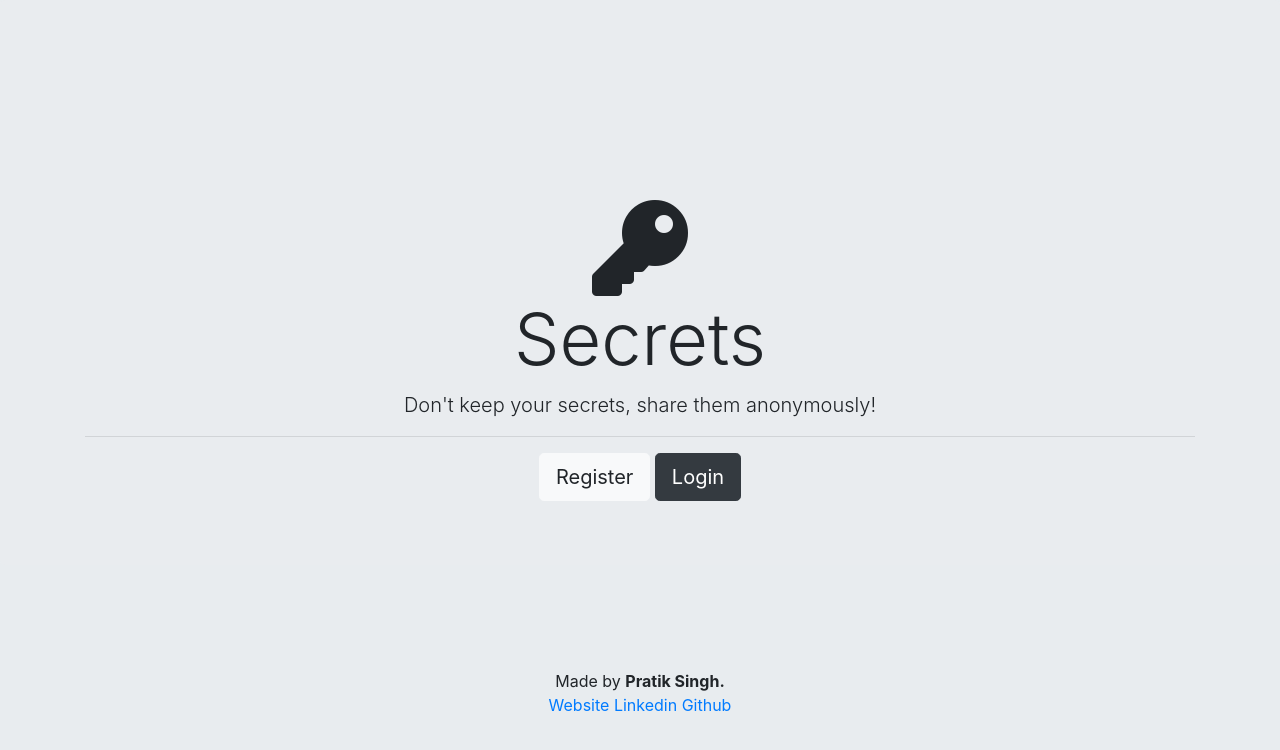
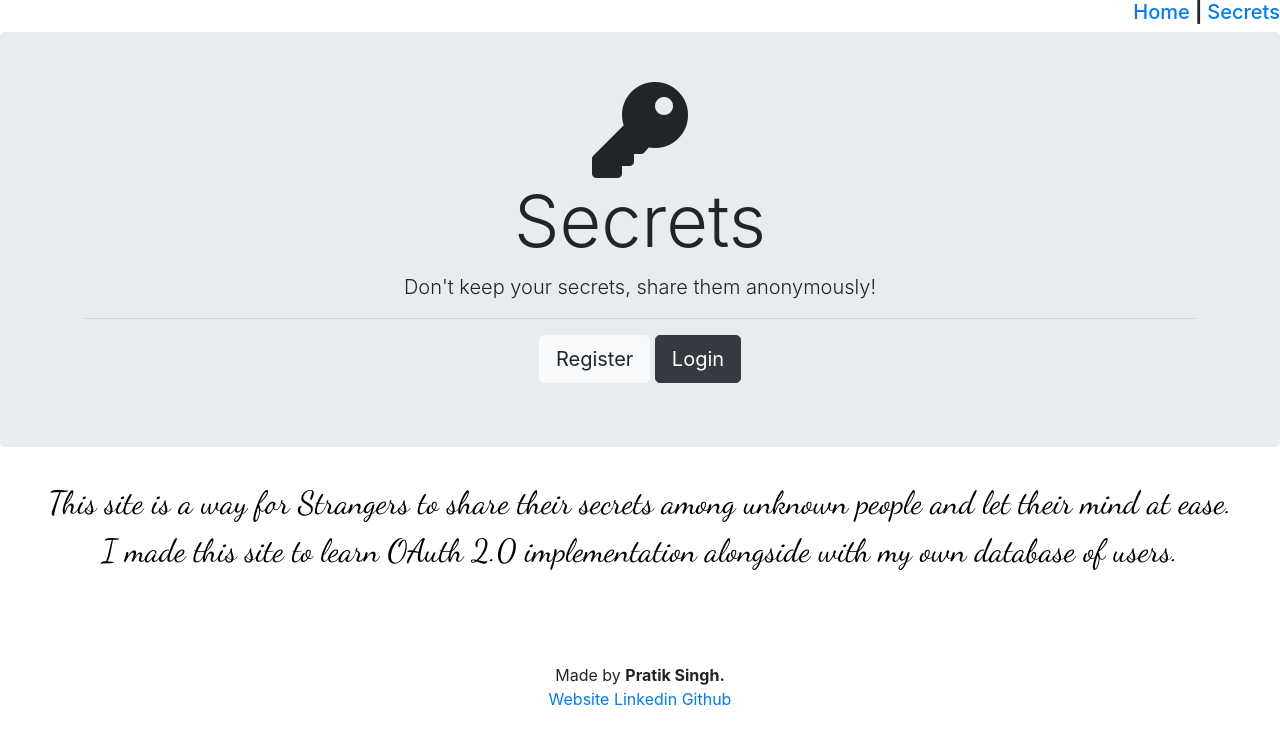
Before and after one commit to kitarp29/Secrets, a Node server app: page / in a window 1280 px wide. Shown: the top 750 px of the page. Run offline with Node 20, Linux system fonts and the light colour scheme; some libraries are stand-ins or nearby versions.

Commit message:
localhost ma kaam kr raha h

```diff
--- a/app.js
+++ b/app.js
@@ -4,7 +4,12 @@ const express = require("express");
 const bodyParser = require("body-parser");
 const ejs = require("ejs");
 const mongoose = require("mongoose");
-const encrypt = require("mongoose-encryption");
+const session = require('express-session');
+const passport = require("passport");
+const passportLocalMongoose = require("passport-local-mongoose");
+const GoogleStrategy = require('passport-google-oauth20').Strategy;
+const findOrCreate = require('mongoose-findorcreate');
+
 const app = express();
 
 app.use(express.static("public"));
@@ -13,68 +18,165 @@ app.use(bodyParser.urlencoded({
   extended: true
 }));
 
-mongoose.connect("mongodb://localhost:27017/userDB", {
-  useUnifiedTopology: true,
-  useNewUrlParser: true
+app.use(session({
+  secret: "Our little secret.",
+  resave: false,
+  saveUninitialized: false
+}));
+
+app.use(passport.initialize());
+app.use(passport.session());
+
+mongoose.connect("mongodb://localhost:27017/userDB", {useNewUrlParser: true, useUnifiedTopology: true });
+mongoose.set("useCreateIndex", true);
+
+const userSchema = new mongoose.Schema ({
+  email: String,
+  password: String,
+  googleId: String,
+  secret: String
 });
 
-const userSchema = new mongoose.Schema({
-  email: {type:String,required:true},
-  password: String
-});
-
-userSchema.plugin(encrypt,{secret:process.env.SECRET ,encryptedFields:["password"] });
+userSchema.plugin(passportLocalMongoose);
+userSchema.plugin(findOrCreate);
 
 const User = new mongoose.model("User", userSchema);
 
-app.get("/", function(req, res) {
+passport.use(User.createStrategy());
+
+passport.serializeUser(function(user, done) {
+  done(null, user.id);
+});
+
+passport.deserializeUser(function(id, done) {
+  User.findById(id, function(err, user) {
+    done(err, user);
+  });
+});
+
+passport.use(new GoogleStrategy({
+    clientID: process.env.CLIENT_ID,
+    clientSecret: process.env.CLIENT_SECRET,
+    callbackURL: "http://localhost:3000/auth/google/secrets",
+    userProfileURL: "https://www.googleapis.com/oauth2/v3/userinfo"
+  },
+  function(accessToken, refreshToken, profile, cb) {
+    console.log(profile);
+
+    User.findOrCreate({ googleId: profile.id }, function (err, user) {
+      return cb(err, user);
+    });
+  }
+));
+
+app.get("/", function(req, res){
   res.render("home");
 });
 
-app.get("/login", function(req, res) {
+app.get("/auth/google",
+  passport.authenticate('google', { scope: ["profile"] })
+);
+
+app.get("/auth/google/secrets",
+  passport.authenticate('google', { failureRedirect: "/login" }),
+  function(req, res) {
+    // Successful authentication, redirect to secrets.
+    res.redirect("/secrets");
+  });
+
+app.get("/login", function(req, res){
   res.render("login");
 });
 
-app.get("/register", function(req, res) {
+app.get("/register", function(req, res){
   res.render("register");
 });
 
-app.post("/register", function(req, res) {
-  const newUser = new User({
-    email: req.body.username,
-    password: req.body.password
-  });
-
-  newUser.save(function(err) {
-    if (err) {
+app.get("/secrets", function(req, res){
+  User.find({"secret": {$ne: null}}, function(err, foundUsers){
+    if (err){
       console.log(err);
     } else {
-      res.render("secrets");
-    }
-  });
-});
-
-app.post("/login", function(req, res) {
-  const username = req.body.username;
-  const password = req.body.password;
-
-  User.findOne({email: username}, function(err, founduser) {
-    if (err) {
-      console.log(err);
-    } else {
-      if (founduser) {
-        if (founduser.password === password) {
-          res.render("secrets");
-        }
-        else{
-           req.flash("error");
-        }
+      if (foundUsers) {
+        res.render("secrets", {usersWithSecrets: foundUsers});
       }
     }
   });
 });
 
+app.get("/submit", function(req, res){
+  if (req.isAuthenticated()){
+    res.render("submit");
+  } else {
+    res.redirect("/login");
+  }
+});
+
+app.post("/submit", function(req, res){
+  const submittedSecret = req.body.secret;
+
+//Once the user is authenticated and their session gets saved, their user details are saved to req.user.
+  // console.log(req.user.id);
+
+  User.findById(req.user.id, function(err, foundUser){
+    if (err) {
+      console.log(err);
+    } else {
+      if (foundUser) {
+        foundUser.secret = submittedSecret;
+        foundUser.save(function(){
+          res.redirect("/secrets");
+        });
+      }
+    }
+  });
+});
+
+app.get("/logout", function(req, res){
+  req.logout();
+  res.redirect("/");
+});
+
+app.post("/register", function(req, res){
+
+  User.register({username: req.body.username}, req.body.password, function(err, user){
+    if (err) {
+      console.log(err);
+      res.redirect("/register");
+    } else {
+      passport.authenticate("local")(req, res, function(){
+        res.redirect("/secrets");
+      });
+    }
+  });
+
+});
+
+app.post("/login", function(req, res){
+
+  const user = new User({
+    username: req.body.username,
+    password: req.body.password
+  });
+
+  req.login(user, function(err){
+    if (err) {
+      console.log(err);
+    } else {
+      passport.authenticate("local")(req, res, function(){
+        res.redirect("/secrets");
+      });
+    }
+  });
+
+});
+
+
+
+
+
+
 
 app.listen(3000, function() {
-  console.log("I'm running BITCH");
-})
+  console.log("Server started on port 3000.");
+});
--- a/public/css/styles.css
+++ b/public/css/styles.css
@@ -1,16 +1,15 @@
-
-body {
-  background-color: #E8ECEF;
+h5{
+  text-align: right;
 }
-
 .centered {
-    padding-top: 200px;
+    padding-top: 50px;
     text-align: center;
 }
 
 .secret-text {
+  font-family: 'Dancing Script', cursive;
   text-align: center;
   font-size: 2rem;
-  color: #fff;
-  background-color: #000;
+  color: #000;
+
 }
--- a/views/home.ejs
+++ b/views/home.ejs
@@ -9,8 +9,10 @@
     <hr>
     <a class="btn btn-light btn-lg" href="/register" role="button">Register</a>
     <a class="btn btn-dark btn-lg" href="/login" role="button">Login</a>
-
   </div>
 </div>
+<p class="secret-text">
+This site is a way for Strangers to share their secrets among unknown people and let their mind at ease.
+<br>I made this site to learn OAuth 2.0 implementation alongside with my own database of users.</p>
 
 <%- include('partials/footer') %>
--- a/views/partials/header.ejs
+++ b/views/partials/header.ejs
@@ -7,6 +7,9 @@
   <link rel="stylesheet" href="https://use.fontawesome.com/releases/v5.6.3/css/all.css" integrity="sha384-UHRtZLI+pbxtHCWp1t77Bi1L4ZtiqrqD80Kn4Z8NTSRyMA2Fd33n5dQ8lWUE00s/" crossorigin="anonymous">
   <link rel="stylesheet" href="https://stackpath.bootstrapcdn.com/bootstrap/4.2.1/css/bootstrap.min.css" integrity="sha384-GJzZqFGwb1QTTN6wy59ffF1BuGJpLSa9DkKMp0DgiMDm4iYMj70gZWKYbI706tWS" crossorigin="anonymous">
   <link rel="stylesheet" href="css/styles.css">
+  <link href="https://fonts.googleapis.com/css2?family=Dancing+Script&display=swap" rel="stylesheet">
 </head>
 
 <body>
+<h5><a href="/">Home    </a><span><b> | </b></span>
+<a href="/secrets">   Secrets </a></h5>
--- a/views/register.ejs
+++ b/views/register.ejs
@@ -24,7 +24,7 @@
       </div>
     </div>
 
-    <!-- <div class="col-sm-4">
+    <div class="col-sm-4">
       <div class="card social-block">
         <div class="card-body">
           <a class="btn btn-block" href="/auth/google" role="button">
@@ -33,7 +33,9 @@
           </a>
         </div>
       </div>
-    </div> -->
+    </div>
+
+
 
   </div>
 </div>
--- a/views/submit.ejs
+++ b/views/submit.ejs
@@ -9,7 +9,7 @@
     <form action="/submit" method="POST">
 
       <div class="form-group">
-        <input type="text" class="form-control text-center" name="secret" placeholder="What's your secret?">
+        <input type="text" autocomplete="off" class="form-control text-center" name="secret" placeholder="What's your secret?">
       </div>
       <button type="submit" class="btn btn-dark">Submit</button>
     </form>
```
Also changed, not shown: package.json (+9 -1 lines), views/secrets.ejs (+8 -3 lines), 1 other file.
